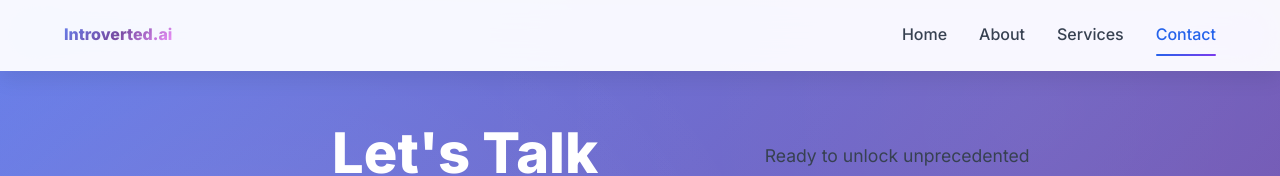
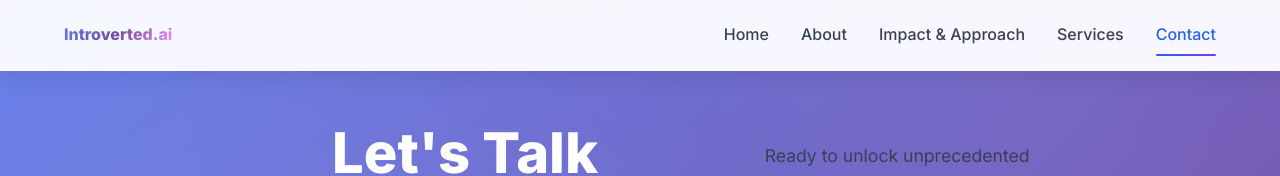
Before and after one commit to Chandan72/prototype_website_windsurf, a plain HTML site: page contact.html in a window 1280 px wide. Shown: the top 176 px of the page. Drawn offline with Linux system fonts and the light colour scheme.

Commit message:
modified the style of contact file

```diff
--- a/contact.html
+++ b/contact.html
@@ -22,6 +22,9 @@
                 </li>
                 <li class="nav-item">
                     <a href="about.html" class="nav-link">About</a>
+                </li>
+                <li class="nav-item">
+                    <a href="impact-approach.html" class="nav-link">Impact &amp; Approach</a>
                 </li>
                 <li class="nav-item dropdown">
                     <a href="#" class="nav-link">Services</a>
```
